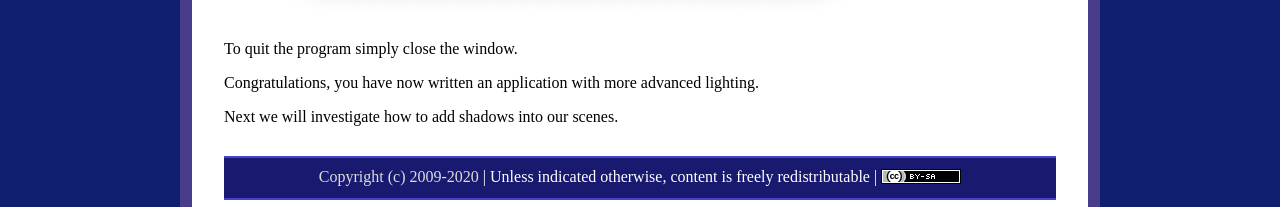
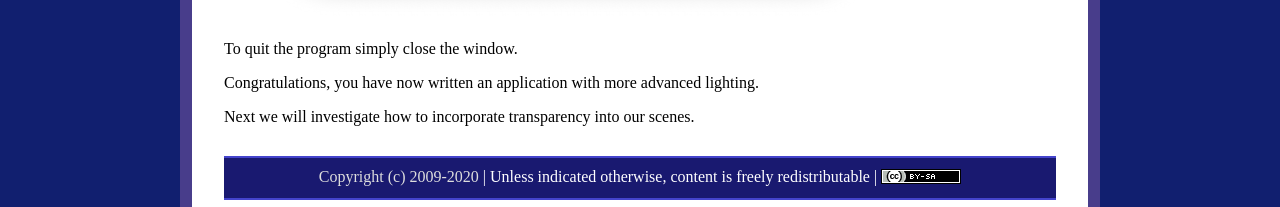
Before and after one commit to ycpcs/cs370-fall2020, a Jekyll site: the page built from labs/lab10.md, in a window 1280 px wide and 900 px high, scrolled down 2156 px. Shown: the part 690-897 px from the top of the window. Built offline with Jekyll 4.4.1, drawn with Linux system fonts in a browser that asks for light colours.

Commit message:
update lab 10
update lab 10

```diff
--- a/labs/lab10.md
+++ b/labs/lab10.md
@@ -87,4 +87,4 @@ To quit the program simply close the window.
 
 Congratulations, you have now written an application with more advanced lighting.
 
-Next we will investigate how to add shadows into our scenes.
+Next we will investigate how to incorporate transparency into our scenes.
```
Also changed, not shown: 1 other file.
